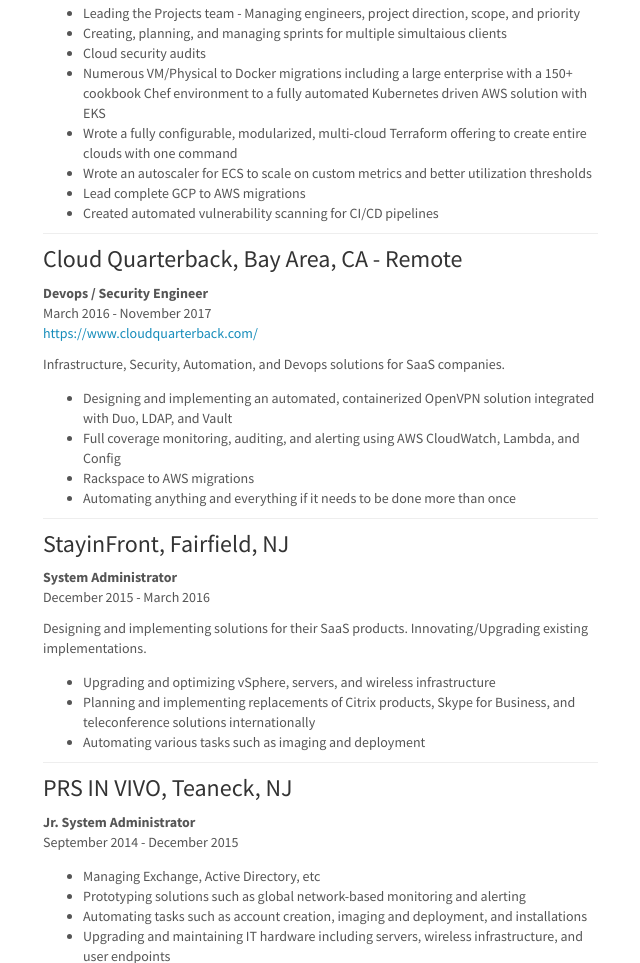
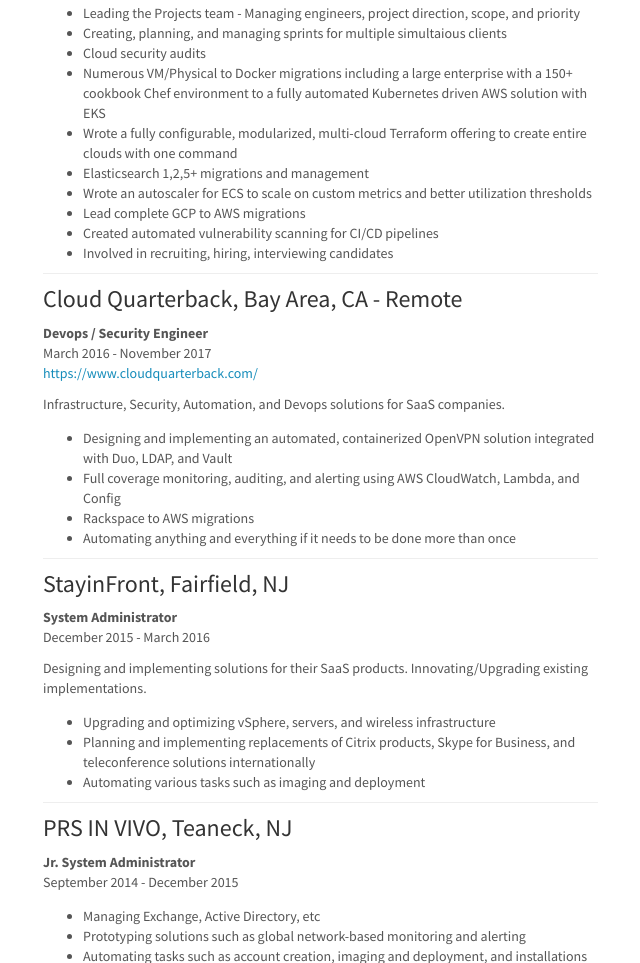
Before and after one commit to Zeerg/Dockerized-Resume-Builder, a plain HTML site: page docs/index.html in a window 1280 px wide. Shown: the part 1024-1987 px from the top of the page, without its empty margins (417-1057 px from the left). Drawn offline with nearby package versions, Linux system fonts and the light colour scheme.

Commit message:
update doc

```diff
--- a/docs/index.html
+++ b/docs/index.html
@@ -234,11 +234,15 @@
 
                 <li>Wrote a fully configurable, modularized, multi-cloud Terraform offering to create entire clouds with one command</li>
 
+                <li>Elasticsearch 1,2,5+ migrations and management</li>
+
                 <li>Wrote an autoscaler for ECS to scale on custom metrics and better utilization thresholds</li>
 
                 <li>Lead complete GCP to AWS migrations</li>
 
                 <li>Created automated vulnerability scanning for CI/CD pipelines</li>
+
+                <li>Involved in recruiting, hiring, interviewing candidates</li>
 
               </ul>
 
```
Also changed, not shown: 1 other file.
